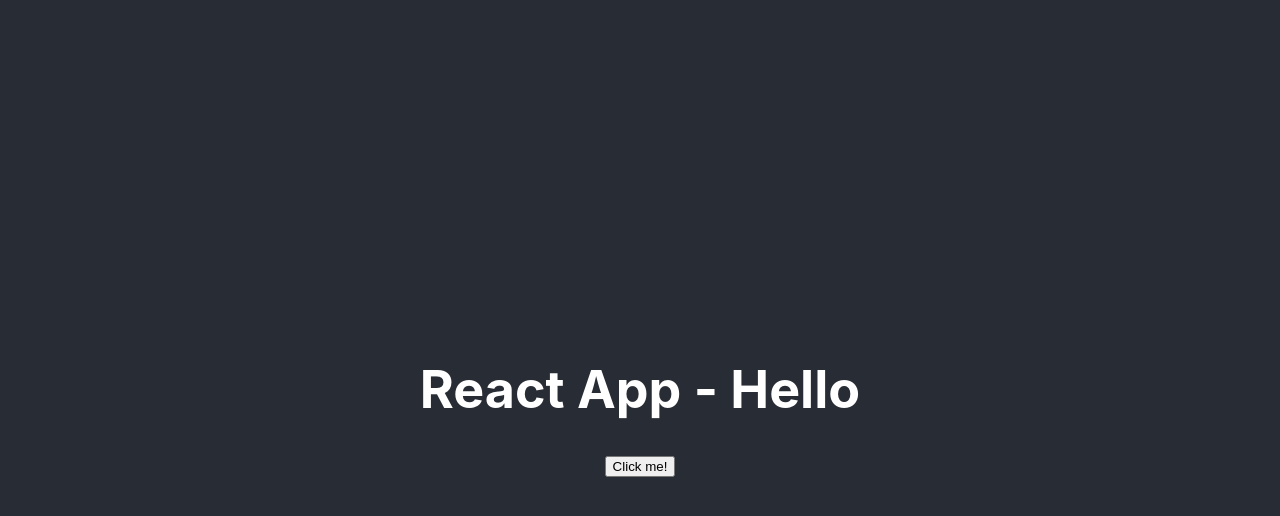
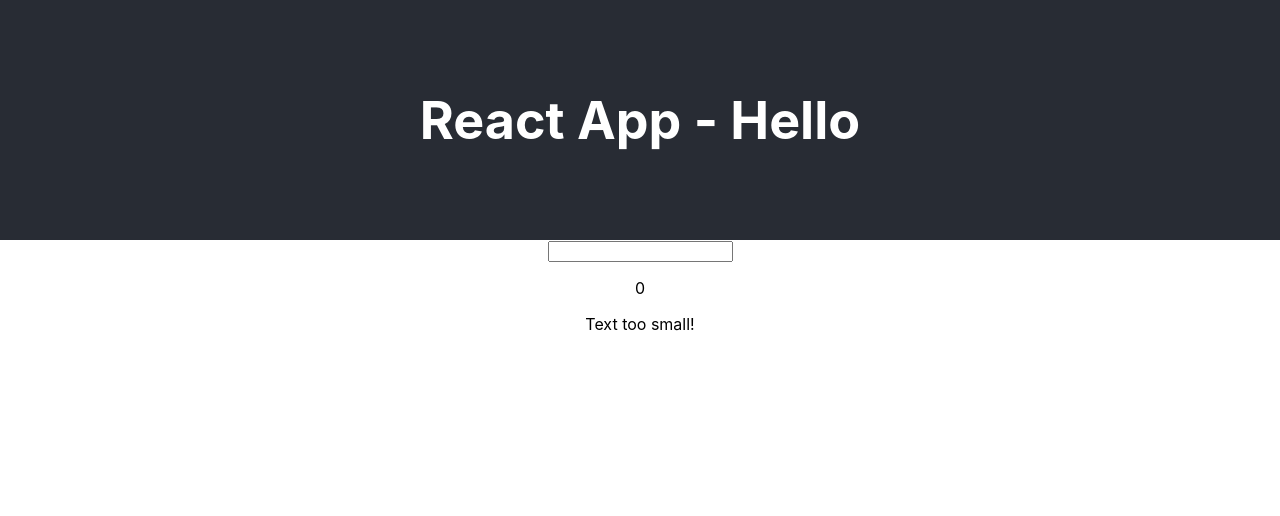
Before and after one commit to pushpk/Receipe_Builder_React, a React (Create React App) app: page / in a window 1280 px wide. Shown: the top 516 px of the page. Built offline with nearby package versions, Linux system fonts and the light colour scheme.

Commit message:
assignment 2 react course

```diff
--- a/src/App.css
+++ b/src/App.css
@@ -15,13 +15,22 @@
 
 .App-header {
   background-color: #282c34;
-  min-height: 100vh;
+  min-height: 30vh;
   display: flex;
   flex-direction: column;
   align-items: center;
   justify-content: center;
   font-size: calc(10px + 2vmin);
   color: white;
+}
+.charComponent{
+  display: inline-block;
+  padding: 16px;
+  text-align: center;
+  margin: 16px;
+  border: 1px solid black;
+  border-radius: 10%;
+  background-color: darkslategrey;
 }
 
 .App-link {
--- a/src/App.js
+++ b/src/App.js
@@ -1,50 +1,90 @@
 import React, { Component } from 'react';
 import './App.css';
-import Person from './Person/Person'
+import Validation from './Validation/Validation';
+import Char from './Char/Char';
+
 
 class App extends Component {
+  // state = {
+  //   persons: [
+  //     {id:1, name: 'Max', age: 28 },
+  //     {id:2, name: 'Manu', age: 25 },
+  //     {id:3, name: 'Step', age: 26 },
+
+
+  //   ],
+  //   toggleShowHidePerson: false
+  // }
+
+  // ClickHandler = () => {
+  //   const show = this.state.toggleShowHidePerson;
+  //   this.setState({ toggleShowHidePerson: !show });
+  // }
+
+  // deleteClickHandler = (index) => {
+  //   const persons = this.state.persons.slice();
+  //    persons.splice(index, 1);
+  //   this.setState({persons : persons })
+
+  // }
 
 
   state = {
-    persons: [
-      { name: 'Max', age: 28 },
-      { name: 'Manu', age: 25 },
-      { name: 'Step', age: 26 },
+    charCount: 0,
+    text: '',
+    charArray: []
+  }
+  charCountHandler = (event) => {
 
+    const chars = event.target.value.length;
+    const charsArray = event.target.value.split('');
+    this.setState({
+      charCount: chars,
+      text: event.target.value,
+      charArray: charsArray
+    })
+  }
+  deleteCharHandler = (index) => {
 
-    ],
-    toggleShowHidePerson: false
+    const arrayCopy = [...this.state.charArray]
+    arrayCopy.splice(index, 1);
+    this.setState({ charArray: arrayCopy });
+
   }
+  render() {
 
-  ClickHandler = () => {
-    const show = this.state.toggleShowHidePerson;
-    this.setState({ toggleShowHidePerson: !show });
-  }
-
-  render() {
-  var person = null;
-    if(this.state.toggleShowHidePerson){
-      person = (
-        <div>
-        <Person name={this.state.persons[0].name} age={this.state.persons[0].age} />
-        <Person name={this.state.persons[1].name} age={this.state.persons[1].age} >ddd</Person>
-        <Person name={this.state.persons[2].name} age={this.state.persons[2].age} > Hobbies :  Play</Person>
-      </div>
-      )
-    }
+    const charcmp = (
+      this.state.charArray.map((l, index) => {
+        return (<Char letter={l} deleteHandler={() => this.deleteCharHandler(index)} />)
+      })
+    )
 
     return (
       <div className="App">
         <header className="App-header">
           <h1>React App - Hello</h1>
-          <button onClick={this.ClickHandler}>Click me!</button>
+        </header>
 
-           {person}
+        <input type="text" onChange={(event) => this.charCountHandler(event)}  value={this.state.text}/>
+        <p>{this.state.charCount}</p>
+        <Validation charlimit={this.state.charCount} />
+
+        {charcmp}
 
 
-        </header>
+
       </div>
     )
+    // var person = null;
+    //   if(this.state.toggleShowHidePerson){
+    //     person = (
+    //       <div>
+    //         { this.state.persons.map((person, index) => {
+    //           return <Person name={person.name} age= {person.age} key={person.id} click={ () => this.deleteClickHandler(index)} />
+    //         })}
+    //      </div>
+    //     )
+    //   }
   }
 }
 
--- /dev/null
+++ b/src/Char/Char.js
@@ -0,0 +1,14 @@
+import React, { Component } from 'react';
+
+class Char extends Component {
+
+render(props){
+    return(
+        <div className="charComponent" onClick={this.props.deleteHandler}>
+           {this.props.letter}
+        </div>
+    )
+}
+}
+
+export default Char
--- a/src/Person/Person.js
+++ b/src/Person/Person.js
@@ -2,7 +2,7 @@ import React from 'react';
 
 const person = (props) => {
 return(
-    <div>
+    <div onClick={props.click}>
      <p> I am {props.name} and I am {props.age} old!</p>
 <p>{props.children}</p>
      </div>
--- /dev/null
+++ b/src/Validation/Validation.js
@@ -0,0 +1,22 @@
+import React, { Component } from 'react';
+
+class Validation extends Component {
+    render(props){
+
+       let charmsg = null;
+        if(this.props.charlimit < 5){
+            charmsg = (<p>Text too small!</p>)
+        }
+        if(this.props.charlimit > 10){
+            charmsg = (<p>Text too long!</p>)
+        }
+
+        return(
+            <div>
+              {charmsg}
+            </div>
+        )
+    }
+}
+
+export default Validation
```
Also changed, not shown: 1 other file (tests, documents, lock files or other folders).
